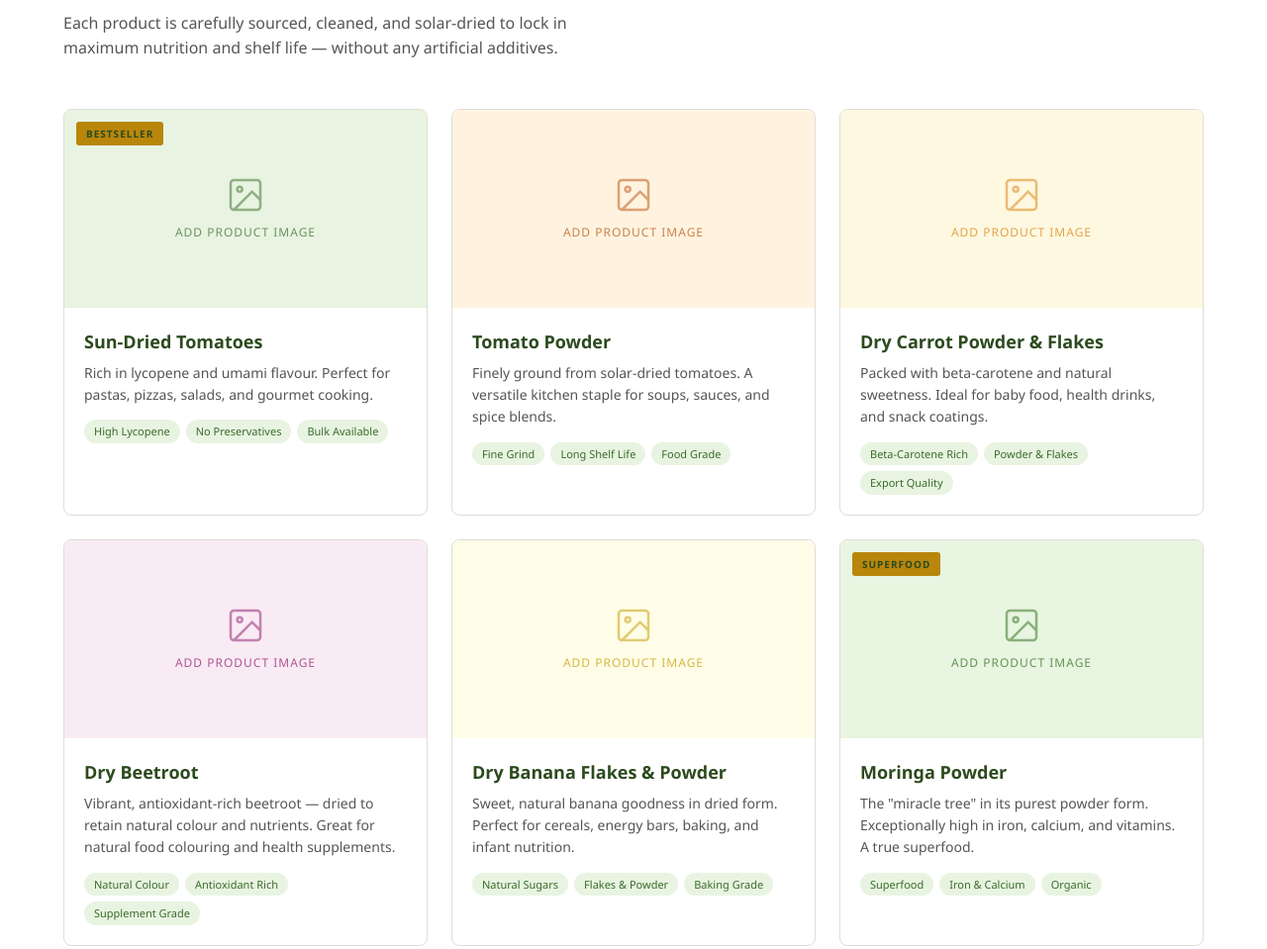
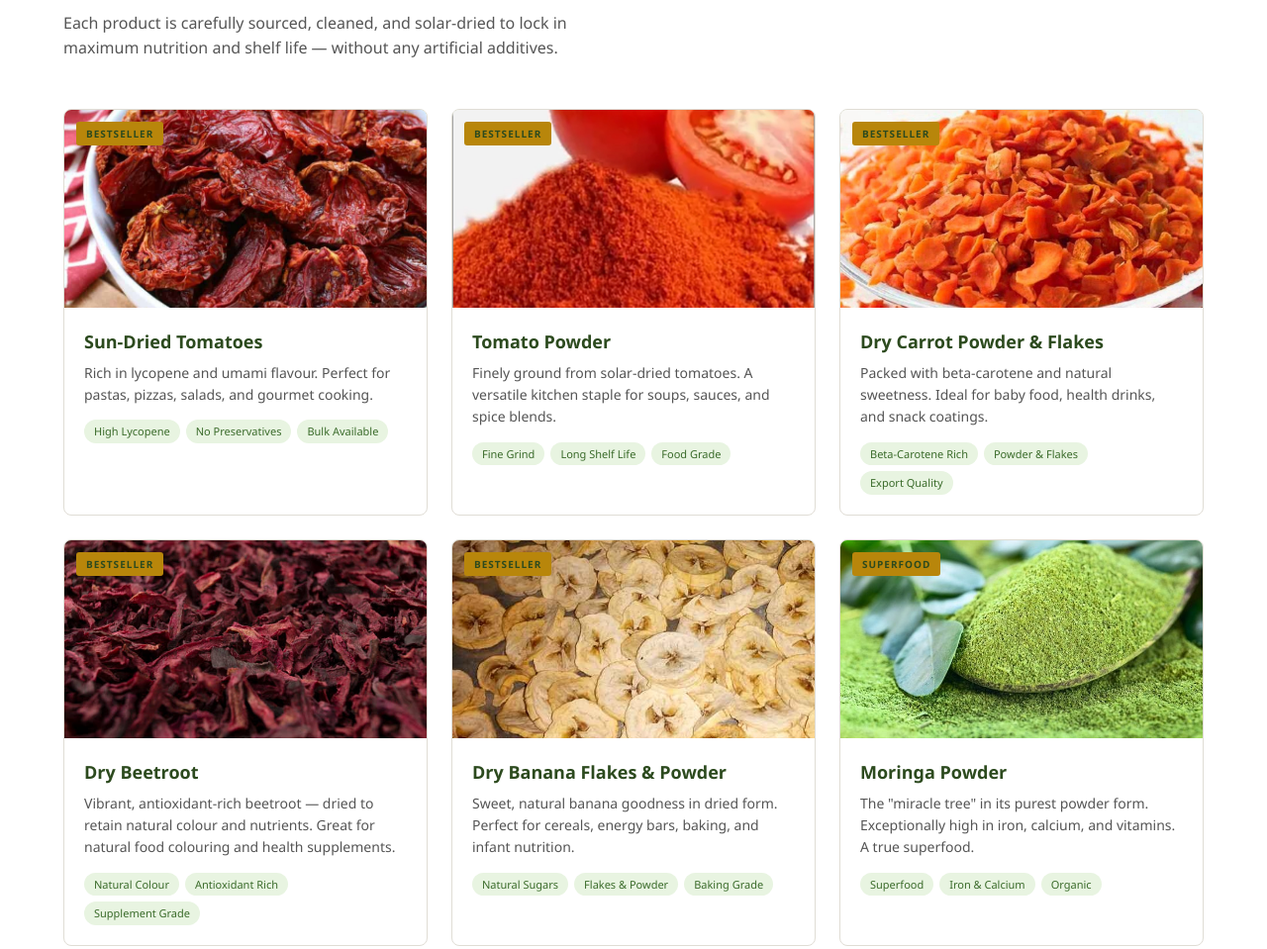
Before and after one commit to udaybsnl/udayamfoods, a plain HTML site: page index.html in a window 1280 px wide. Shown: the part 1221-2180 px from the top of the page at 99% size. Drawn offline with Linux system fonts and the light colour scheme.

Commit message:
Add files via upload

```diff
--- a/index.html
+++ b/index.html
@@ -144,9 +144,9 @@
     <a href="#products" class="btn-primary">Explore Products</a>
     <a href="#contact" class="btn-outline">Get in Touch</a>
   </div>
-  <div class="hero-image">
-    <svg viewBox="0 0 24 24" fill="none" stroke="currentColor" stroke-width="1.5"><rect x="3" y="3" width="18" height="18" rx="2"/><circle cx="8.5" cy="8.5" r="1.5"/><polyline points="21 15 16 10 5 21"/></svg>
-    <p>YOUR HERO IMAGE HERE</p>
+  <div class="hero-image" style="padding:0;overflow:hidden">
+  <img src="images/hero.png" alt="Udayam Foods"
+       style="width:100%; height:100%; object-fit:cover; border-radius:8px;">
 </div>
 </div>
 
@@ -176,9 +176,9 @@
   <div class="products-grid">
 
     <div class="product-card">
-      <div class="product-img">
-        <svg viewBox="0 0 24 24" fill="none" stroke="currentColor" stroke-width="1.5"><rect x="3" y="3" width="18" height="18" rx="2"/><circle cx="8.5" cy="8.5" r="1.5"/><polyline points="21 15 16 10 5 21"/></svg>
-        <p>ADD PRODUCT IMAGE</p>
+      <div class="product-img" style="padding:0;overflow:hidden">
+  <img src="images/sundried-tomatoes.jpg" alt="Sun-Dried Tomatoes"
+       style="width:100%; height:200px; object-fit:cover;">
   <span class="img-label">Bestseller</span>
 </div>
       <div class="product-body">
@@ -189,9 +189,10 @@
     </div>
 
     <div class="product-card">
-      <div class="product-img" style="background:#FFF3E0">
-        <svg viewBox="0 0 24 24" fill="none" stroke="#B8500A" stroke-width="1.5"><rect x="3" y="3" width="18" height="18" rx="2"/><circle cx="8.5" cy="8.5" r="1.5"/><polyline points="21 15 16 10 5 21"/></svg>
-        <p style="color:#B8500A">ADD PRODUCT IMAGE</p>
+      <div class="product-img" style="padding:0;overflow:hidden">
+  <img src="images/dehydrated-tomato-powder.jpg" alt="Tomato Powder"
+       style="width:100%; height:200px; object-fit:cover;">
+  <span class="img-label">Bestseller</span>
 </div>
       <div class="product-body">
         <h3>Tomato Powder</h3>
@@ -201,9 +202,10 @@
     </div>
 
     <div class="product-card">
-      <div class="product-img" style="background:#FFF8E1">
-        <svg viewBox="0 0 24 24" fill="none" stroke="#D4820A" stroke-width="1.5"><rect x="3" y="3" width="18" height="18" rx="2"/><circle cx="8.5" cy="8.5" r="1.5"/><polyline points="21 15 16 10 5 21"/></svg>
-        <p style="color:#D4820A">ADD PRODUCT IMAGE</p>
+      <div class="product-img" style="padding:0;overflow:hidden">
+  <img src="images/dehydrated-carrot-flake.jpeg" alt="Dry Carrot Flakes"
+       style="width:100%; height:200px; object-fit:cover;">
+  <span class="img-label">Bestseller</span>
 </div>
       <div class="product-body">
         <h3>Dry Carrot Powder &amp; Flakes</h3>
@@ -213,9 +215,10 @@
     </div>
 
     <div class="product-card">
-      <div class="product-img" style="background:#F9EBF4">
-        <svg viewBox="0 0 24 24" fill="none" stroke="#8B1A6B" stroke-width="1.5"><rect x="3" y="3" width="18" height="18" rx="2"/><circle cx="8.5" cy="8.5" r="1.5"/><polyline points="21 15 16 10 5 21"/></svg>
-        <p style="color:#8B1A6B">ADD PRODUCT IMAGE</p>
+      <div class="product-img" style="padding:0;overflow:hidden">
+  <img src="images/dry-beetroot.jpg" alt="Dry Beetroot"
+       style="width:100%; height:200px; object-fit:cover;">
+  <span class="img-label">Bestseller</span>
 </div>
       <div class="product-body">
         <h3>Dry Beetroot</h3>
@@ -225,9 +228,10 @@
     </div>
 
     <div class="product-card">
-      <div class="product-img" style="background:#FFFDE7">
-        <svg viewBox="0 0 24 24" fill="none" stroke="#C49A00" stroke-width="1.5"><rect x="3" y="3" width="18" height="18" rx="2"/><circle cx="8.5" cy="8.5" r="1.5"/><polyline points="21 15 16 10 5 21"/></svg>
-        <p style="color:#C49A00">ADD PRODUCT IMAGE</p>
+      <div class="product-img" style="padding:0;overflow:hidden">
+  <img src="images/banana-flakes.jpeg" alt="Dry Banana Flakes & Powder"
+       style="width:100%; height:200px; object-fit:cover;">
+  <span class="img-label">Bestseller</span>
 </div>
       <div class="product-body">
         <h3>Dry Banana Flakes &amp; Powder</h3>
@@ -237,9 +241,9 @@
     </div>
 
     <div class="product-card">
-      <div class="product-img" style="background:#E8F5E1">
-        <svg viewBox="0 0 24 24" fill="none" stroke="#2E6B1A" stroke-width="1.5"><rect x="3" y="3" width="18" height="18" rx="2"/><circle cx="8.5" cy="8.5" r="1.5"/><polyline points="21 15 16 10 5 21"/></svg>
-        <p style="color:#2E6B1A">ADD PRODUCT IMAGE</p>
+      <div class="product-img" style="padding:0;overflow:hidden">
+  <img src="images/Moringa-Powder.jpg" alt="Moringa Powder"
+       style="width:100%; height:200px; object-fit:cover;">
   <span class="img-label">Superfood</span>
 </div>
       <div class="product-body">
@@ -250,9 +254,10 @@
     </div>
 
     <div class="product-card">
-      <div class="product-img" style="background:#FDF5E0">
-        <svg viewBox="0 0 24 24" fill="none" stroke="#8B6914" stroke-width="1.5"><rect x="3" y="3" width="18" height="18" rx="2"/><circle cx="8.5" cy="8.5" r="1.5"/><polyline points="21 15 16 10 5 21"/></svg>
-        <p style="color:#8B6914">ADD PRODUCT IMAGE</p>
+      <div class="product-img" style="padding:0;overflow:hidden">
+  <img src="images/onion-powder.jpg" alt="Onion Powder"
+       style="width:100%; height:200px; object-fit:cover;">
+  <span class="img-label">Bestseller</span>
 </div>
       <div class="product-body">
         <h3>Onion Powder</h3>
@@ -269,7 +274,8 @@
   <div class="solar-grid">
     <div class="solar-image">
       <svg viewBox="0 0 24 24" fill="none" stroke="currentColor" stroke-width="1.5"><circle cx="12" cy="12" r="5"/><line x1="12" y1="1" x2="12" y2="3"/><line x1="12" y1="21" x2="12" y2="23"/><line x1="4.22" y1="4.22" x2="5.64" y2="5.64"/><line x1="18.36" y1="18.36" x2="19.78" y2="19.78"/><line x1="1" y1="12" x2="3" y2="12"/><line x1="21" y1="12" x2="23" y2="12"/><line x1="4.22" y1="19.78" x2="5.64" y2="18.36"/><line x1="18.36" y1="5.64" x2="19.78" y2="4.22"/></svg>
-      <p>ADD SOLAR DRYING FACILITY IMAGE</p>
+      <img src="images/solar-facility.jpg" alt="Solar Drying Facility"
+       style="width:100%; height:10000px; object-fit:cover; border-radius:8px;">
     </div>
     <div>
       <div class="section-label">Why Solar Drying</div>
@@ -367,7 +373,7 @@
       </div>
       <div class="contact-info">
         <h4>General Enquiries</h4>
-        <a href="mailto:info@udayamfoods.com">info@udayamfoods.com</a>
+        <a href="mailto:udayam_enquiry@udayamfoods.com">udayam_enquiry@udayamfoods.com</a>
         <p>For product information, company queries, and partnerships</p>
       </div>
     </div>
@@ -377,7 +383,7 @@
       </div>
       <div class="contact-info">
         <h4>Sales &amp; Orders</h4>
-        <a href="mailto:sales@udayamfoods.com">sales@udayamfoods.com</a>
+        <a href="mailto:contact_us@udayamfoods.com">contact_us@udayamfoods.com</a>
         <p>For bulk orders, pricing, and export enquiries</p>
       </div>
     </div>
@@ -388,8 +394,8 @@
 <footer>
   <p>© 2025 Udayam Foods. All rights reserved.</p>
   <div class="footer-links">
-    <a href="mailto:info@udayamfoods.com">info@udayamfoods.com</a>
-    <a href="mailto:sales@udayamfoods.com">sales@udayamfoods.com</a>
+    <a href="mailto:udayam_enquiry@udayamfoods.com">udayam_enquiry@udayamfoods.com</a>
+    <a href="mailto:contact_us@udayamfoods.com">contact_us@udayamfoods.com</a>
     <a href="#">udayamfoods.com</a>
   </div>
 </footer>
```
Also changed, not shown: images/Moringa-Powder.jpg (added), images/banana-flakes.jpeg (added), images/dehydrated-carrot-flake.jpeg (added), images/dehydrated-tomato-powder.jpg (added), images/dry-beetroot.jpg (added), images/onion-powder.jpg (added), images/solar-facility.jpg (added), images/sundried-tomatoes.jpg (added), 1 other file. Lines whose indentation alone changed are shown as unchanged.
